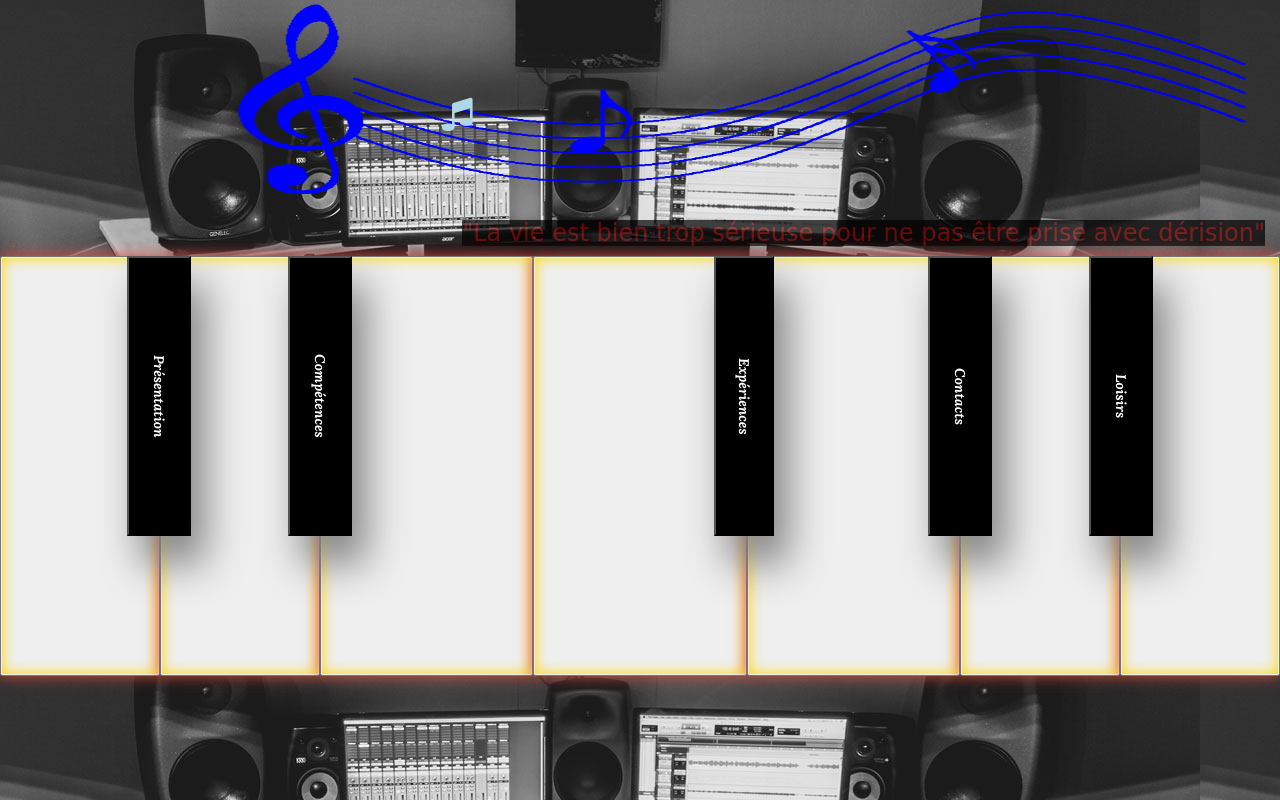
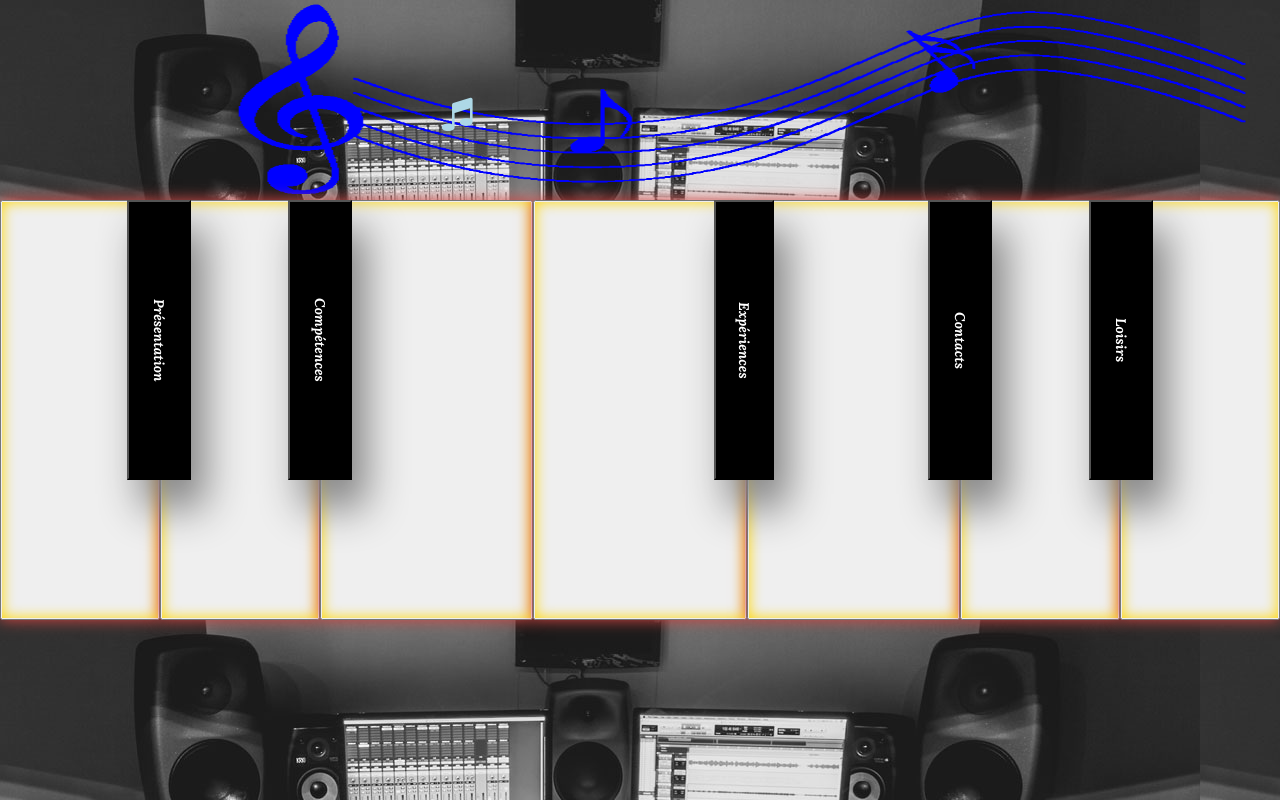
Before and after one commit to WilfriedNguessanBobo/wilfriednguessanbobo.github.io, a plain HTML site: page index.html in a window 1280 px wide. Drawn offline with nearby package versions, Linux system fonts and the light colour scheme; a web font is replaced by a local one.

Commit message:
Update index.html

```diff
--- a/index.html
+++ b/index.html
@@ -54,7 +54,6 @@
               </div>
             </div>
           </div>
-          <h3 id="note_cita">"La vie est bien trop sérieuse pour ne pas être prise avec dérision"</h3>
         </div>
       </div>
       <div class="row">
```
